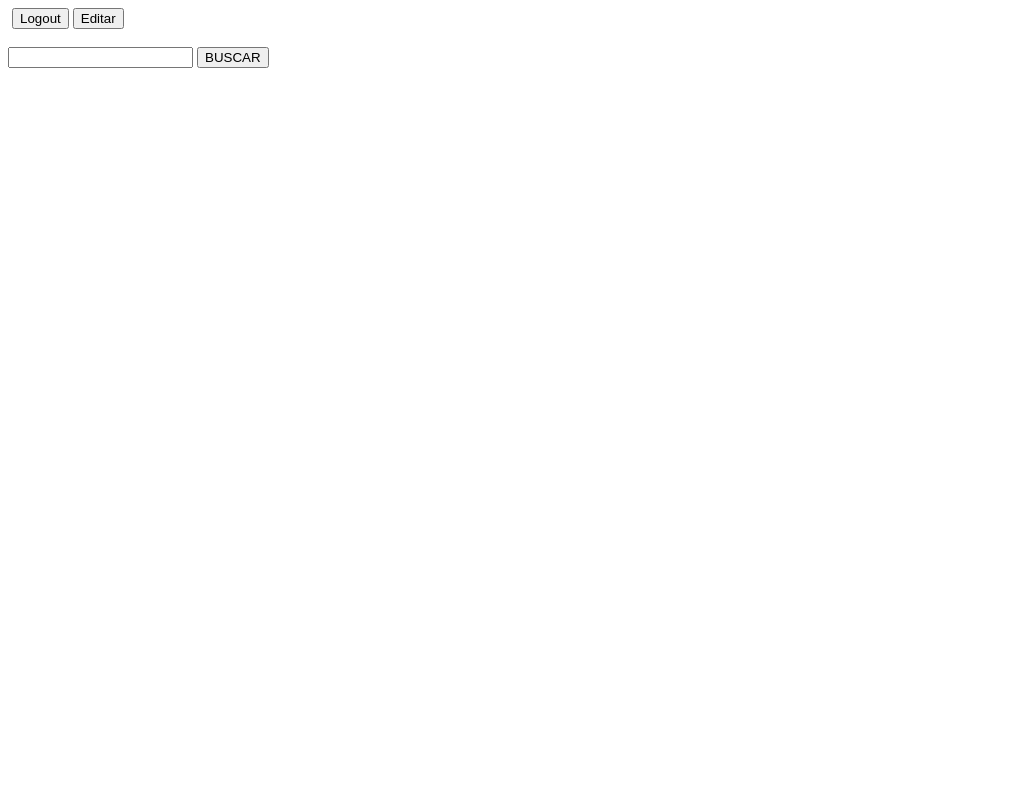
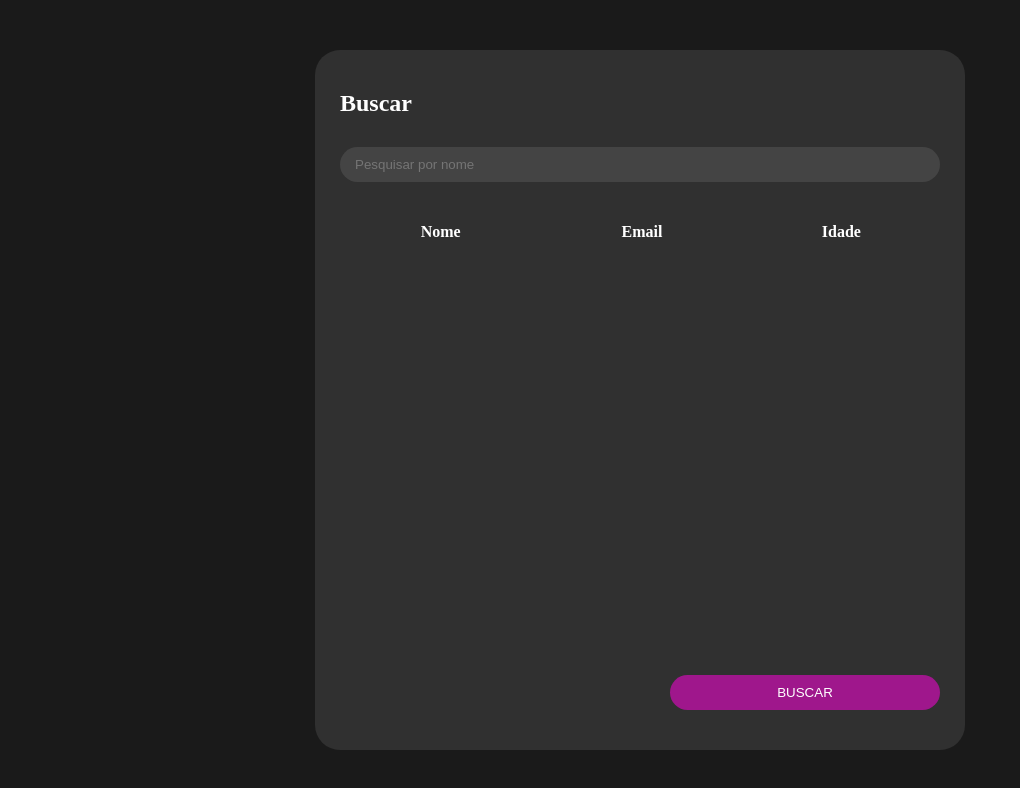
Before and after one commit to Alex-Jr/web1-backend, a website: page public/html/home.html in a window 1280 px wide. Shown: the whole page, without its empty margins (0-1020 px from the left). Drawn offline with Linux system fonts and the light colour scheme; files that its build step writes are made by us from their sources; no server answers; files whose address does not match are found by name.

Commit message:
Home page com tabela

```diff
--- /dev/null
+++ b/public/css/home.css
@@ -0,0 +1,103 @@
+.Home {
+    display: flex;
+    flex-direction: column;
+    justify-content: center;
+    align-items: center;
+    width: 100vw;
+    height: 100vh;
+    margin: 0;
+    padding: 0;
+    background-color: rgb(26, 26, 26);
+}
+
+.Home_conteudo {
+    display: flex;
+    flex-direction: column;
+    justify-content: space-around;
+
+    width: 600px;
+    height: 650px;
+    background-color: rgb(48, 48, 48);
+    padding: 25px;
+    border-radius: 25px;
+}
+
+.Home_title {
+    margin: 0;
+    color: white;
+}
+
+.Home_input,
+.Home_botao {
+    border: none;
+    border-radius: 25px;
+    color: white;
+}
+
+.Home_input {
+    /* box-sizing: border-box; */
+    height: 35px;
+    line-height: 15px;
+    width: 100%;
+    background-color: rgb(68, 68, 68);
+    padding: 0 15px;
+}
+
+.Home_input:focus {
+    outline: none;
+    border: 1px solid rgb(159, 23, 140);
+    padding: 0 14px;
+}
+
+
+table {
+    border-collapse: collapse;
+    border-spacing: 0;
+    color: white;
+}
+
+.Home_table {
+    margin: 0;
+    margin-top: 10px;
+    background-color: rgb(48, 48, 48);
+}
+
+.Home_table-header {
+    width: 100%;
+}
+
+.Home_table-header-row {
+    text-align: start;
+}
+
+.Home_table-body {
+    width: 100%;
+    height: 400px;
+    overflow: auto;
+}
+
+.Home_table-dados {
+    border-collapse: collapse;
+    border-spacing: 0;
+}
+
+.Home_table-body-row:nth-of-type(2n) {
+    background-color: rgb(68, 68, 68);
+}
+
+.Home_table-body-cell {
+    text-align: center;
+    width: 200px;
+    height: 75px;
+}
+
+.Home_botao {
+    align-self: flex-end;
+    height: 35px;
+    width: 45%;
+    background-color: rgb(159, 23, 140);
+}
+
+.Home_botao:hover {
+    background-color: rgb(169, 26, 150);
+}
--- a/public/html/home.html
+++ b/public/html/home.html
@@ -1,6 +1,7 @@
 <html>
     <head>
         <script type="text/javascript" src="loggedPage.js"></script>
+        <link rel="stylesheet" type="text/css" href="home.css">
         <title>Homepage</title>
 
         <script>
@@ -21,32 +22,52 @@
             }
 
             function renderData(rows) {
-                const table = document.getElementById("dados");
+                const table1 = document.getElementById("tabela");
 
-                table.innerHTML = `
+                table1.innerHTML = `
                     <tr>
-                        <th>Nome</th>
-                        <th>Email</th>
-                        <th>Idade</th>
+                        <td>
+                            <table class="Home_table-header">
+                                <tr class="Home_table-header-row">
+                                    <th>Nome</th>
+                                    <th>Email</th>
+                                    <th>Idade</th>
+                                </tr>
+                            </table>
+                        </td>
+                    </tr>
+                    <tr>
+                        <td>
+                            <div class="Home_table-body">
+                                <table id="dados">
+                                </table>
+                            </div>
+                        </td>
                     </tr>
                 `;
+
+                const table = document.getElementById("dados");
 
                 if(rows.length === 0) return;
 
 
                 rows.forEach(row => {
                     const tr = document.createElement("tr");
+                    tr.className = 'Home_table-body-row';
 
                     const td = document.createElement("td");
                     const text = document.createTextNode(row.nome);
+                    td.className = 'Home_table-body-cell';
                     td.appendChild(text);
 
                     const td2 = document.createElement("td");
                     const text2 = document.createTextNode(row.email);
+                    td2.className = 'Home_table-body-cell';
                     td2.appendChild(text2);
 
                     const td3 = document.createElement("td");
                     const text3 = document.createTextNode(calculaIdade(row.data_nasc));
+                    td3.className = 'Home_table-body-cell';
                     td3.appendChild(text3);
 
                     tr.appendChild(td);
@@ -91,25 +112,46 @@
     </head>
 
 
-    <body>
-        <div>
-            <img src="">
-            <button onclick="logout()">Logout</button>
-            <a href="/perfil.html">
+    <body class="Home">
+        <!-- <div class="Home_user">
+            <img class="Home_image" src="">
+            <button class="Home_logout" onclick="logout()">Logout</button>
+            <a class="Home_perfil" href="/perfil.html">
                 <button > Editar</button>
             </a>
+        </div> -->
+        <div class="Home_conteudo">
+            <h2 class="Home_title"> Buscar </h2>
+
+            <input class="Home_input" id="ipt_nome" name="nome" placeholder="Pesquisar por nome">
+
+            <table class="Home_table" id="tabela">
+                <tr>
+                  <td>
+                     <table class="Home_table-header">
+                       <tr class="Home_table-header-row">
+                          <th>Nome</th>
+                          <th>Email</th>
+                          <th>Idade</th>
+                       </tr>
+                     </table>
+                  </td>
+                </tr>
+                <tr>
+                  <td>
+                     <div class="Home_table-body">
+                       <table class="Home_table-dados" id="dados">
+                       </table>
+                     </div>
+                  </td>
+                </tr>
+              </table>
+
+            <button class="Home_botao" onclick="buscar()">BUSCAR</button>
         </div>
-        <br>
 
-        <div>
-            <div>
-                <input type="text" id="ipt_nome" name="nome">
-                <button onclick="buscar()">BUSCAR</button>
-            </div>
-
-            <table id="dados">
-
-            </table>
-        </div>
+        <script>
+            buscar();
+        </script>
     </body>
 </html>
```
Also changed, not shown: public/html/cadastro.html (+1 -1 lines), public/html/login.html (+3 -3 lines).
